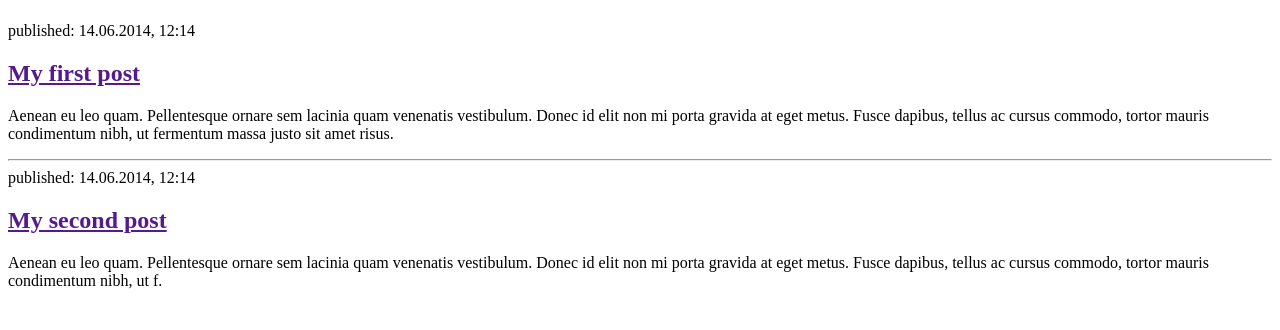
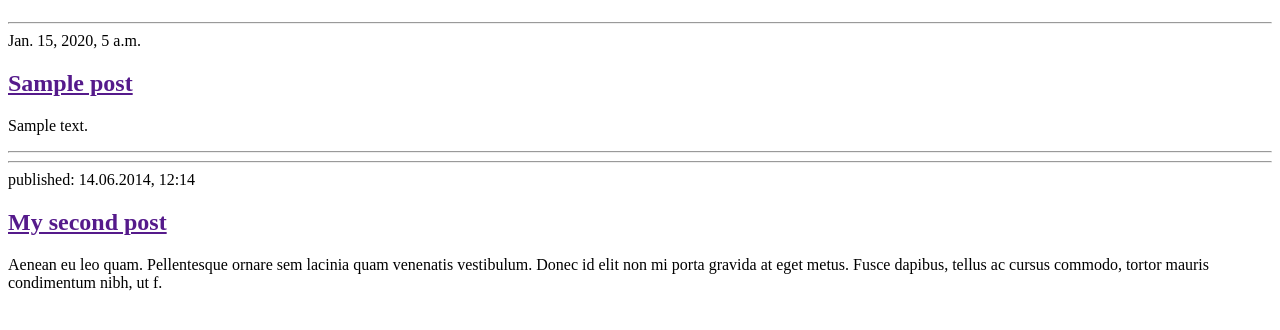
Before and after one commit to Brivost/my-first-blog, a Django app: page / in a window 1280 px wide. Shown: the part 58-388 px from the top of the page. Run offline with Django 3.2, Linux system fonts and the light colour scheme; tables that the repository leaves empty hold one stand-in row (values such as "Sample post").

Commit message:
Linking models to html

```diff
--- a/blog/templates/blog/post_list.html
+++ b/blog/templates/blog/post_list.html
@@ -7,12 +7,15 @@
         <header>
             <h1><a href="/">Brian's Blog</a></h1>
         </header>
-
-        <article>
-            <time>published: 14.06.2014, 12:14</time>
-            <h2><a href="">My first post</a></h2>
-            <p>Aenean eu leo quam. Pellentesque ornare sem lacinia quam venenatis vestibulum. Donec id elit non mi porta gravida at eget metus. Fusce dapibus, tellus ac cursus commodo, tortor mauris condimentum nibh, ut fermentum massa justo sit amet risus.</p>
-        </article>
+        <hr>
+        {% for post in posts %}
+            <article>
+                <time>{{post.published_date}}</time>
+                <h2><a href="">{{post.title}}</a></h2>
+                <p>{{post.text|linebreaksbr}}</p>
+            </article>
+            <hr>
+        {% endfor %}
         <hr>
         <article>
             <time>published: 14.06.2014, 12:14</time>
--- a/blog/views.py
+++ b/blog/views.py
@@ -1,4 +1,7 @@
 from django.shortcuts import render
+from django.utils import timezone
+from .models import Post
 
 def post_list(request):
-    return render(request, 'blog/post_list.html', {})
+    posts = Post.objects.filter(published_date__lte=timezone.now()).order_by('published_date')
+    return render(request, 'blog/post_list.html', {'posts':posts})
```
